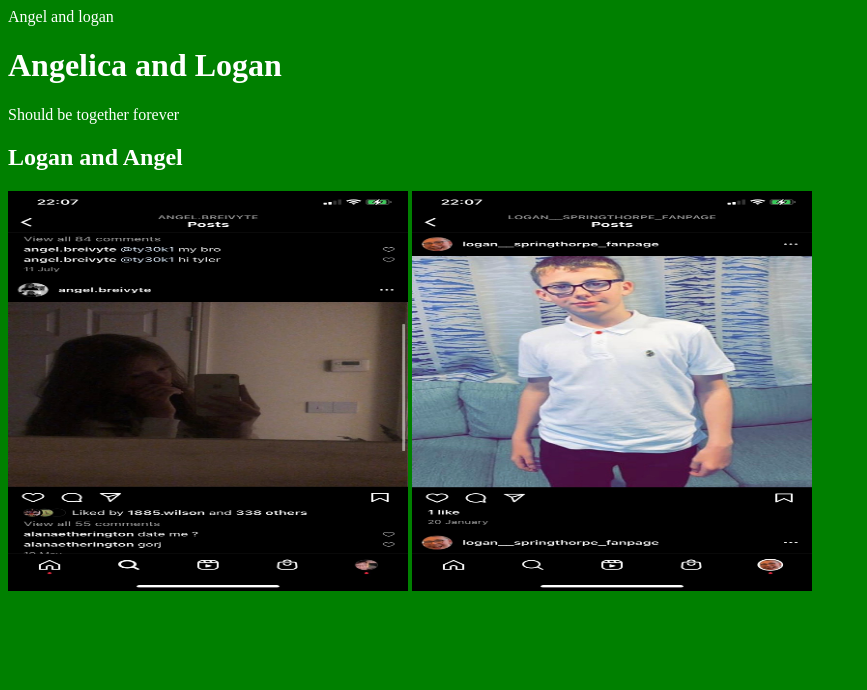
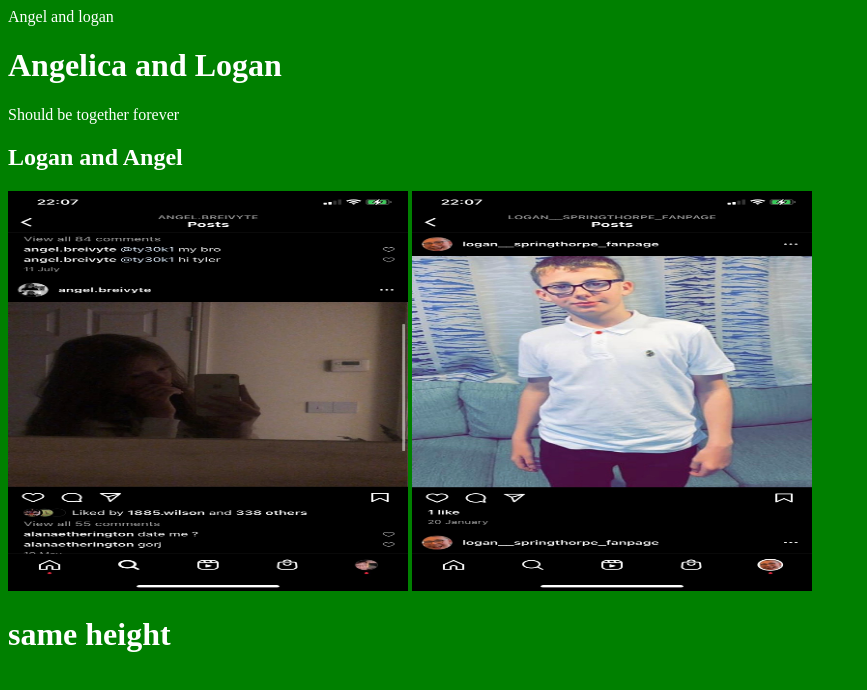
Before and after one commit to liamg2008/logan, a plain HTML site: page index.html in a window 1280 px wide. Shown: the whole page, without its empty margins (0-867 px from the left). Drawn offline with Linux system fonts and the light colour scheme.

Commit message:
added extra text

```diff
--- a/index.html
+++ b/index.html
@@ -1,12 +1,13 @@
 <html>
+
 <head>Angel and logan</head>
 <title>Angelica and logan </title>
 </head>
 <style>
-body {
-    color: white;
-    background-color: green;
-}
+    body {
+        color: white;
+        background-color: green;
+    }
 </style>
 
 <h1>Angelica and Logan</h1>
@@ -14,9 +15,11 @@ body {
 <h2>Logan and Angel</h2>
 <img src="Angel.png" alt="ogaa nooga" width="400" height="400">
 <img src="Logan.png" alt="ogaa nooga" width="400" height="400">
+<h1>same height</h1>
 <div>
 </div>
 
 
 </body>
+
 </html>
```
